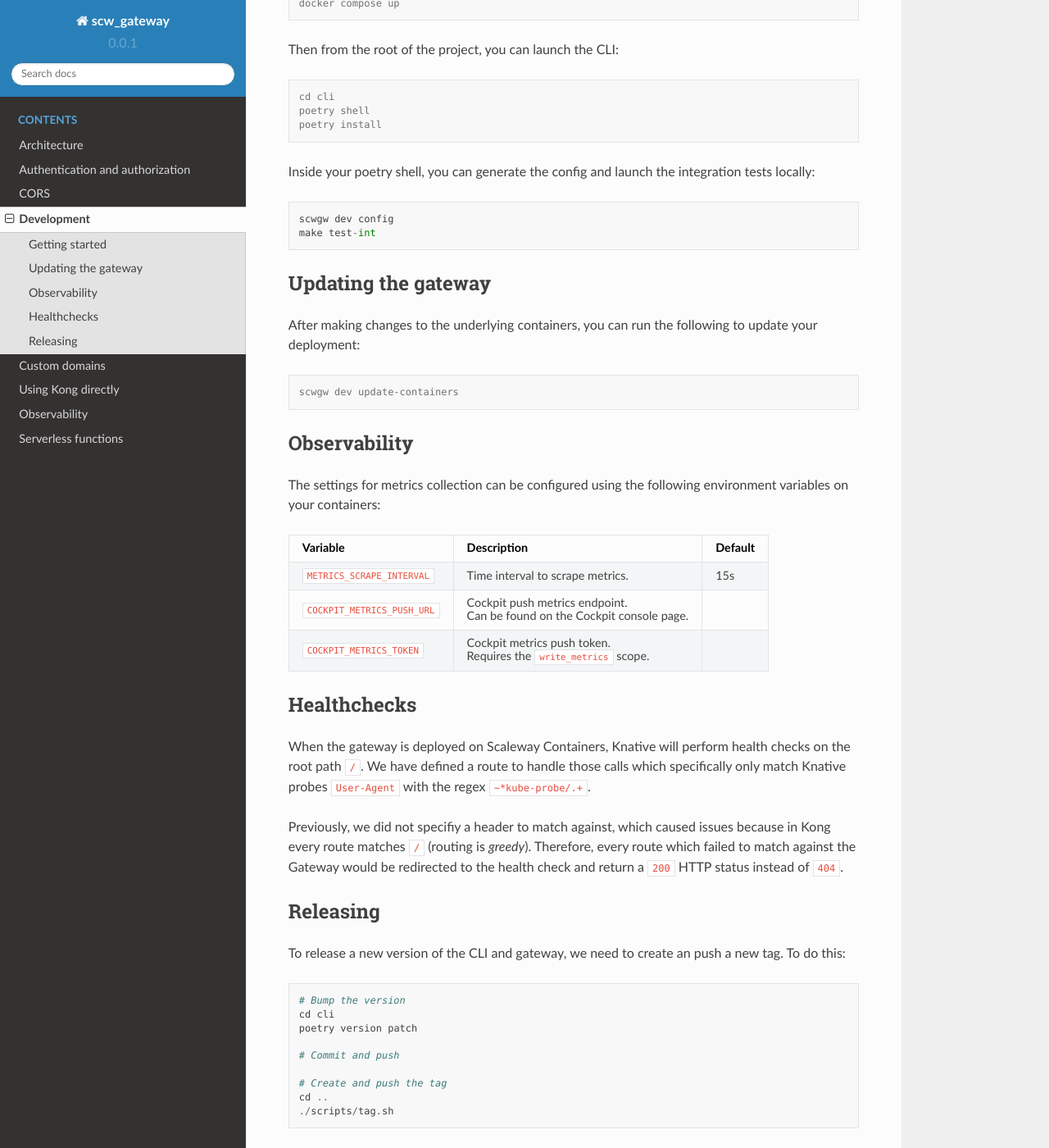
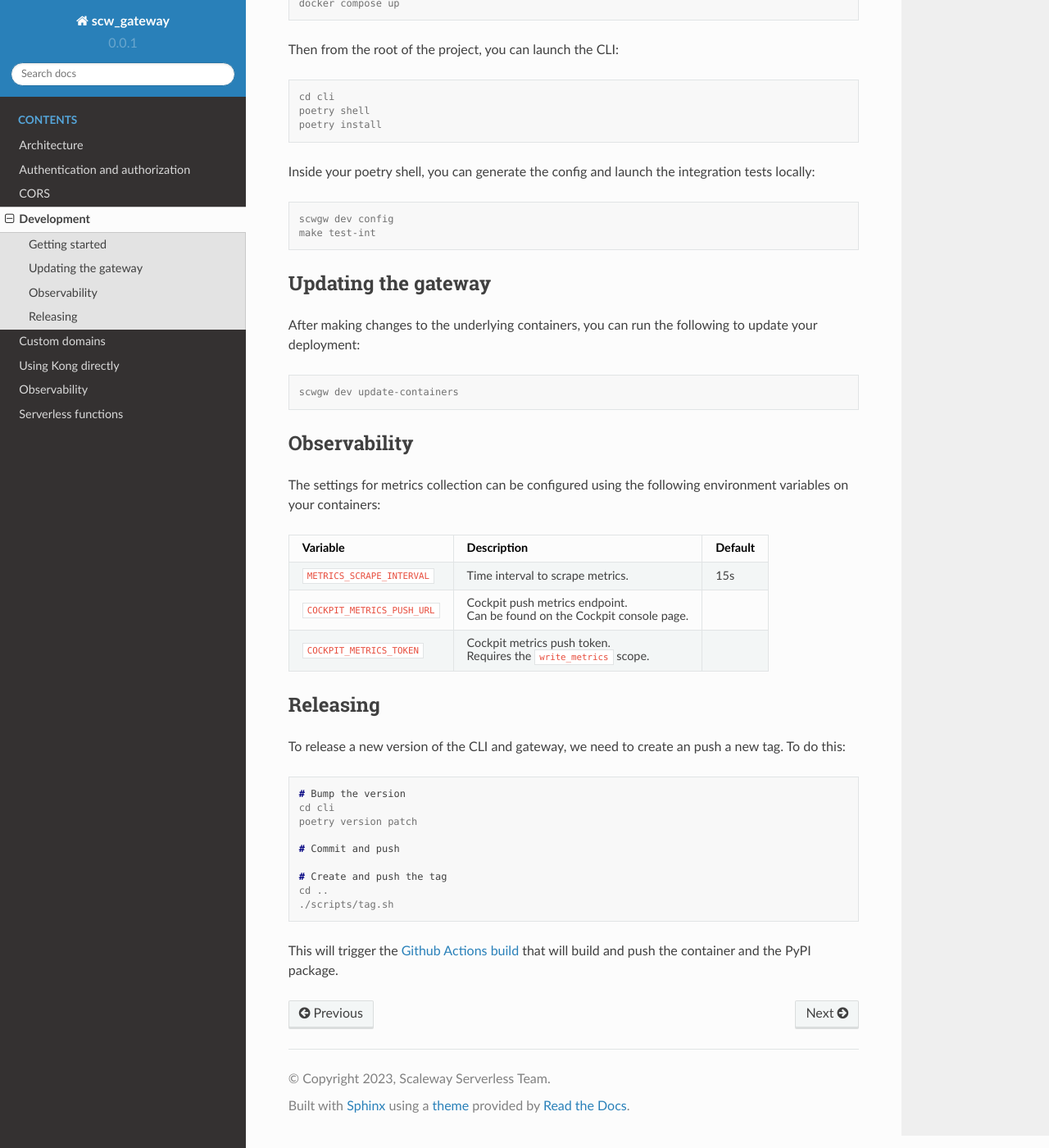
Before and after one commit to scaleway/serverless-gateway, a Sphinx documentation site: the page built from docs/source/development.md, in a window 1280 px wide and 1400 px high, scrolled down 346 px. Shown: the whole window at 82% size. Built offline with Sphinx 7.4.7 and the Read the Docs theme 2.0.0, drawn with Linux system fonts in a browser that asks for light colours; pages that are not in the unit, such as notebooks, are missing from menus.

````diff
--- a/docs/source/development.md
+++ b/docs/source/development.md
@@ -21,7 +21,7 @@ poetry install
 
 Inside your poetry shell, you can generate the config and launch the integration tests locally:
 
-```
+```console
 scwgw dev config
 make test-int
 ```
@@ -45,17 +45,11 @@ The settings for metrics collection can be configured using the following enviro
 | `COCKPIT_METRICS_PUSH_URL` | Cockpit push metrics endpoint. <br/>Can be found on the Cockpit console page.                           |         |
 | `COCKPIT_METRICS_TOKEN`    | Cockpit metrics push token.  <br/> Requires the `write_metrics` scope.                                 |         |
 
-## Healthchecks
-
-When the gateway is deployed on Scaleway Containers, Knative will perform health checks on the root path `/`. We have defined a route to handle those calls which specifically only match Knative probes `User-Agent` with the regex `~*kube-probe/.+`.
-
-Previously, we did not specifiy a header to match against, which caused issues because in Kong every route matches `/` (routing is _greedy_). Therefore, every route which failed to match against the Gateway would be redirected to the health check and return a `200` HTTP status instead of `404`.
-
 ## Releasing
 
 To release a new version of the CLI and gateway, we need to create an push a new tag. To do this:
 
-```
+```console
 # Bump the version
 cd cli
 poetry version patch
````
Also changed, not shown: CHANGELOG.md (+10 -1 lines), 1 other file.
